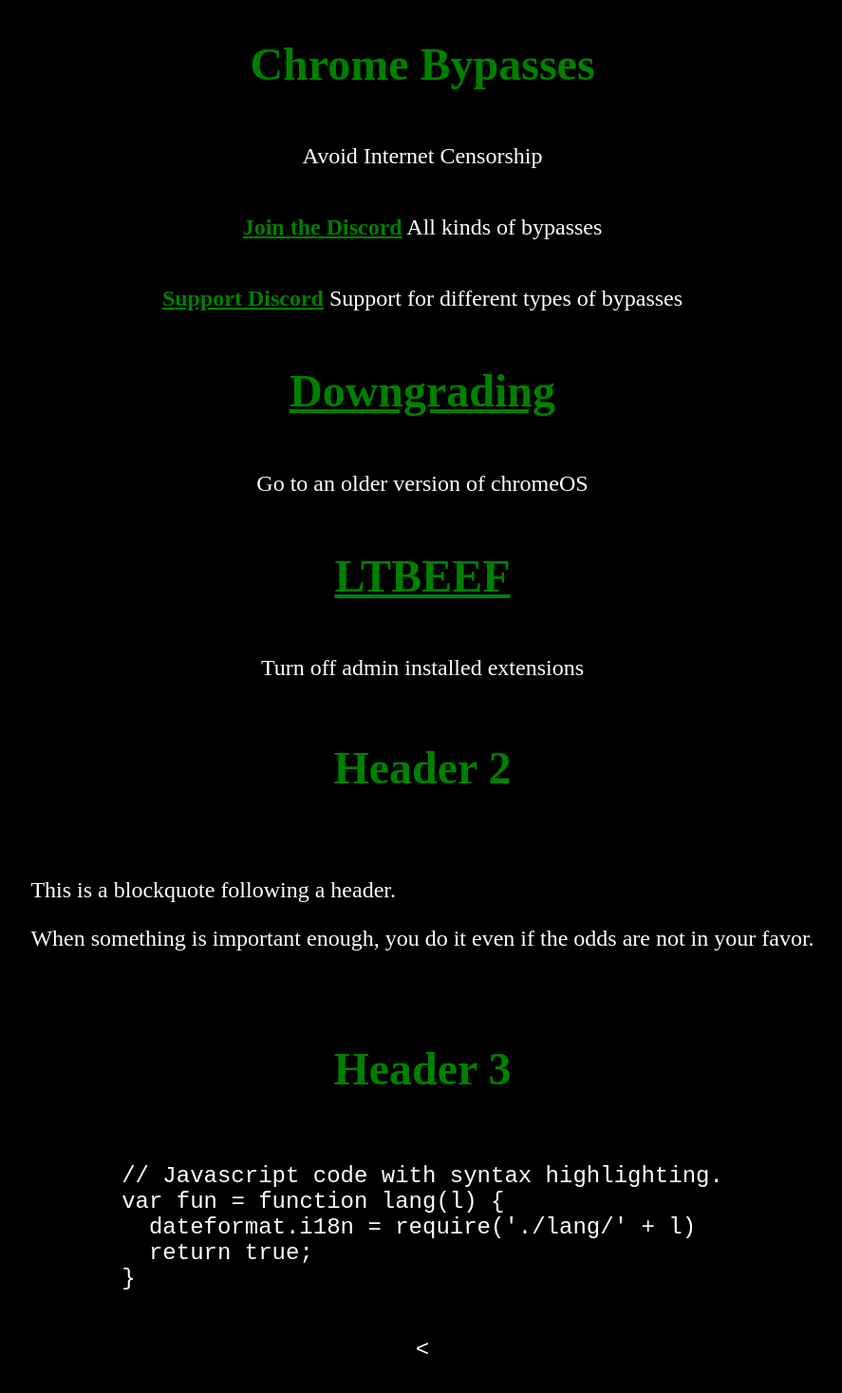
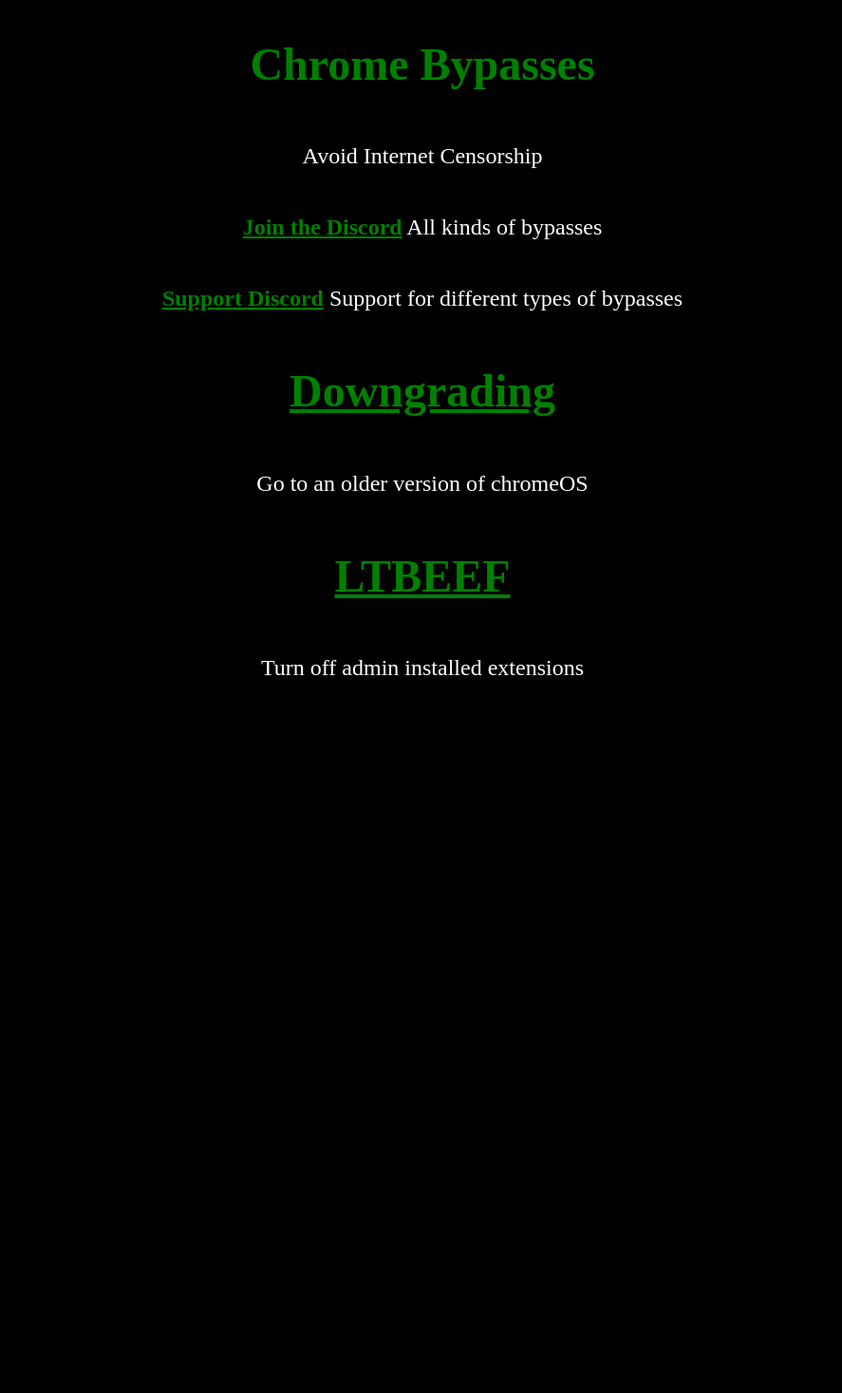
Before and after one commit to fruvs/fruvz, a Jekyll site: the page index.html, which Jekyll copies as it is, in a window 1280 px wide. Shown: the whole page at 95% size, without its empty margins (195-1082 px from the left). Built offline with Jekyll 4.4.1, drawn with Linux system fonts in a browser that asks for light colours; after the commit the page ends 900 px from its top, so only the background shows below that.

Commit message:
Update index.html

```diff
--- a/index.html
+++ b/index.html
@@ -59,16 +59,3 @@
     <p>Go to an older version of chromeOS</p>
     <h1 id="-ltbeef-ext-remover-"><a href="./ext-remover">LTBEEF</a></h1>
     <p>Turn off admin installed extensions</p>
-    <h2 id="header-2">Header 2</h2>
-    <blockquote>
-      <p>This is a blockquote following a header.</p>
-      <p>When something is important enough, you do it even if the odds are not in your favor.</p>
-    </blockquote>
-    <h3 id="header-3">Header 3</h3>
-    <pre><code class="lang-js"><span class="hljs-comment">// Javascript code with syntax highlighting.</span>
-<span class="hljs-keyword">var</span> <span class="hljs-function"><span class="hljs-keyword">fun</span> = function <span class="hljs-title">lang</span><span class="hljs-params">(l)</span></span> {
-  dateformat.i18n = require(<span class="hljs-string">'./lang/'</span> + l)
-  <span class="hljs-keyword">return</span> <span class="hljs-literal">true</span>;
-}
-</code></pre>
-    <pre><
```
